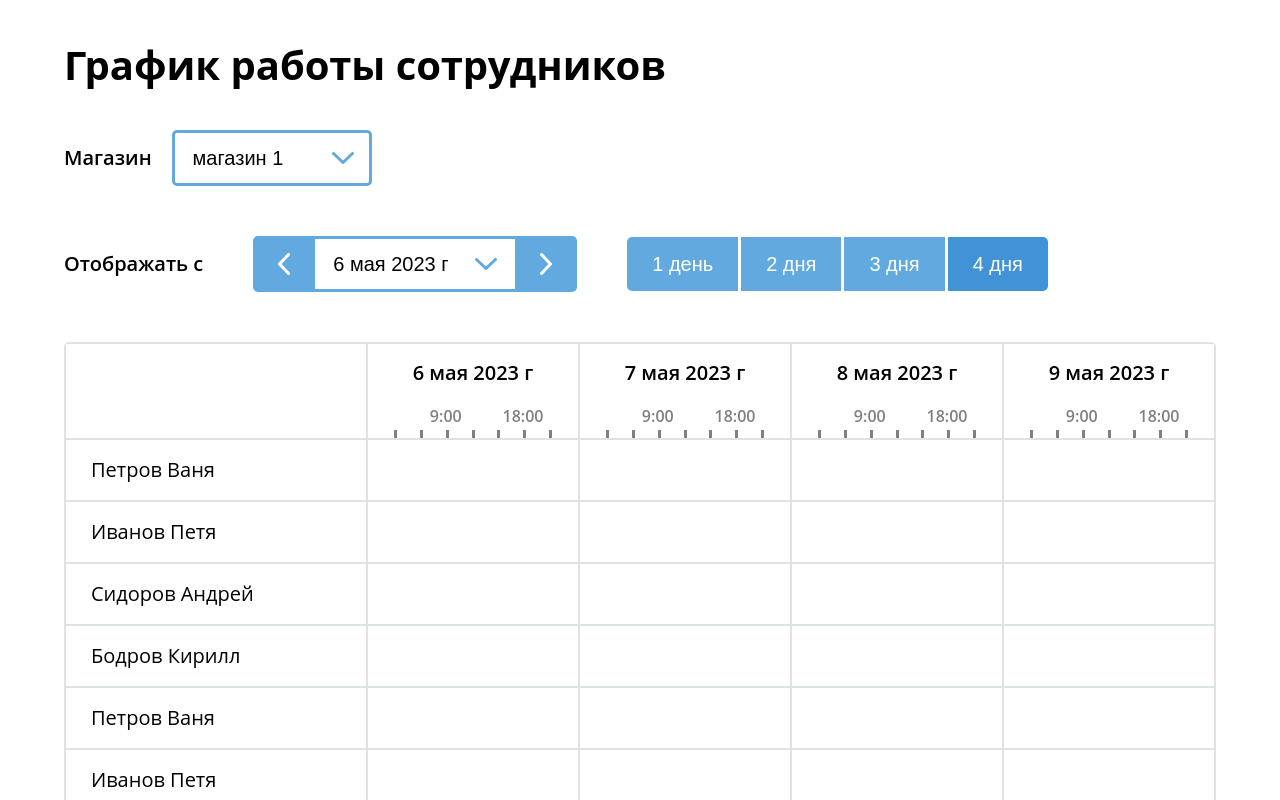
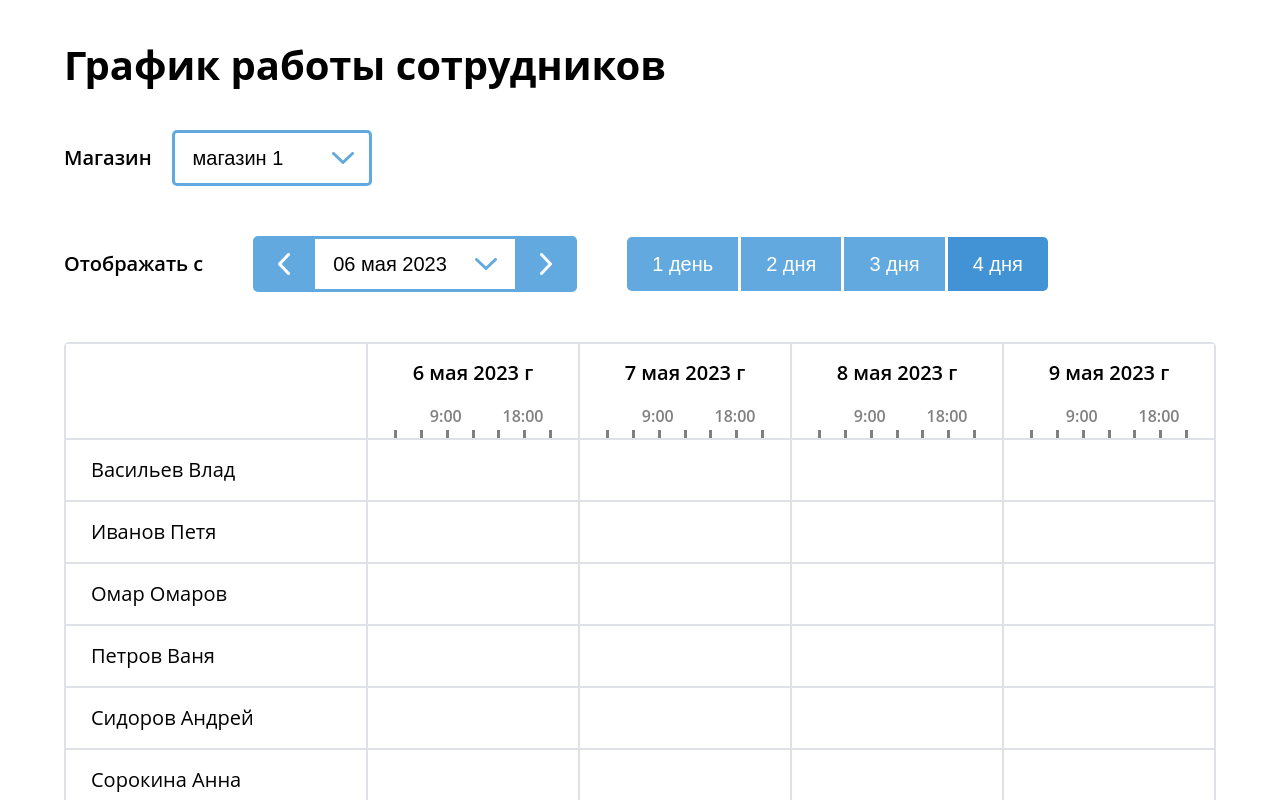
Before and after one commit to teplospbru/emploees-work-schedule, a React app: page / in a window 1280 px wide. Shown: the top 800 px of the page. Built offline with nearby package versions, Linux system fonts and the light colour scheme.

Commit message:
вывел данные из api в контролы

```diff
--- a/src/components/App/App.tsx
+++ b/src/components/App/App.tsx
@@ -1,7 +1,9 @@
-import React, { useEffect, useState } from 'react';
+import React, { ChangeEvent, useEffect, useState } from 'react';
 import { useSwipeable } from 'react-swipeable';
 import classNames from 'classnames';
 import { getExploees } from '../../data/api';
+import { EmploeesData, Response } from '../../data/types';
+import dayjs from 'dayjs';
 import '../../assets/svg/arrow-down.svg';
 import '../../assets/svg/arrow-left.svg';
 import '../../assets/svg/arrow-right.svg';
@@ -14,7 +16,10 @@ const arr = ['Петров Ваня', 'Иванов Петя', 'Сидоров
 export const App = () => {
   const [period, setPeriod] = useState<number>(4); // период - кол-во дней просмотра
   const [firstColumnWidth, setFirstColumnWidth] = useState('300px'); // ширина первой колонки таблицы, чтобы поддержать адаптив
-  const [calendar, setCalendar] = useState<string>('6 мая 2023 г'); // стейт выпадающего списка календаря
+  const [data, setData] = useState<Response | null>(null); // все данные от api
+  const [calendar, setCalendar] = useState<number>(1); // стейт выпадающего списка календаря
+  const [shop, setShop] = useState(''); // стейт магазина
+  const [tableData, setTableData] = useState<EmploeesData | null>(null); // данные для таблицы (зависят от магазина)
 
   // Компонент отрисует шкалу времени
   const Segments = () => (
@@ -69,8 +74,8 @@ export const App = () => {
 
   // Настройка свайпов
   const handlers = useSwipeable({
-    onSwipedLeft: () => setCalendar('7 мая 2023 г'),
-    onSwipedRight: () => setCalendar('6 мая 2023 г'),
+    onSwipedLeft: () => setCalendar(1),
+    onSwipedRight: () => setCalendar(6),
     delta: 10,
     preventScrollOnSwipe: false,
     trackTouch: true,
@@ -82,10 +87,27 @@ export const App = () => {
 
   useEffect(() => {
     getExploees()
-      .then((response) => console.log(response))
+      .then((response) => {
+        setData(response);
+        const a = response.shopList[0];
+        setShop(a);
+        const b = response.emploeesData.find(item => item.shop === a) as EmploeesData;
+        setTableData(b);
+      })
       .catch((response) => console.log(response))
-  }, [])
+  }, []);
 
+  useEffect(() => {
+    if(data !== null) {
+      const b = data.emploeesData.find(item => item.shop === shop) as EmploeesData;
+      setTableData(b);
+    }
+  }, [shop, data]);
+
+  if(data === null) {
+    return null;
+  };
+  console.log(tableData)
   return (
     <div className='container'>
       <h1>График работы сотрудников</h1>
@@ -93,9 +115,12 @@ export const App = () => {
         <div className='sort-panel__shop'>
           Магазин
           <div>
-            <select onClick={(event) => console.log(event)}>
-              <option>магазин 1</option>
-              <option>магазин 2</option>
+            <select onChange={(event) => setShop(event.target.value)}>
+              {
+                data.shopList.map(option => (
+                  <option value={option} key={option}>{option}</option>
+                ))
+              }
             </select>
             <svg className='sort-panel__arrow-down'>
               <use xlinkHref='#arrow-down'></use>
@@ -113,8 +138,11 @@ export const App = () => {
             </button>
             <div>
               <select value={calendar} onChange={(event) => setCalendar(event.target.value)}>
-                <option>6 мая 2023 г</option>
-                <option>7 мая 2023 г</option>
+                {
+                  data.dateList.map((option, index) => (
+                    <option value={index + 1} key={option}>{dayjs(option).format('DD MMMM YYYY')}</option>
+                  ))
+                }
               </select>
               <svg className='sort-panel__arrow-down'>
                 <use xlinkHref='#arrow-down'></use>
@@ -171,9 +199,9 @@ export const App = () => {
         </div>
 
         <div className='emploee-table__body' style={{ gridTemplateColumns: `${firstColumnWidth} repeat(${period}, 1fr)` }}>
-          {arr.map((emploee) => (
+          {tableData && tableData.data.map((emploee) => (
             <>
-              <div>{emploee}</div>
+              <div>{emploee.name}</div>
               <div></div>
               <div className={classNames('mobile', {'disactive': period < 2})}></div>
               <div className={classNames('mobile tablet', {'disactive': period < 3})}></div>
--- a/src/data/api.ts
+++ b/src/data/api.ts
@@ -4,7 +4,7 @@ import { fact } from "./fact";
 import { plan } from "./plan";
 import { EmploeesData, Shops, Response } from './types';
 
-export const getExploees = () => {
+export const getExploees = (): Promise<Response> => {
     return new Promise((resolve, reject) => {
         try {
             const arr: string[] = [];
```
